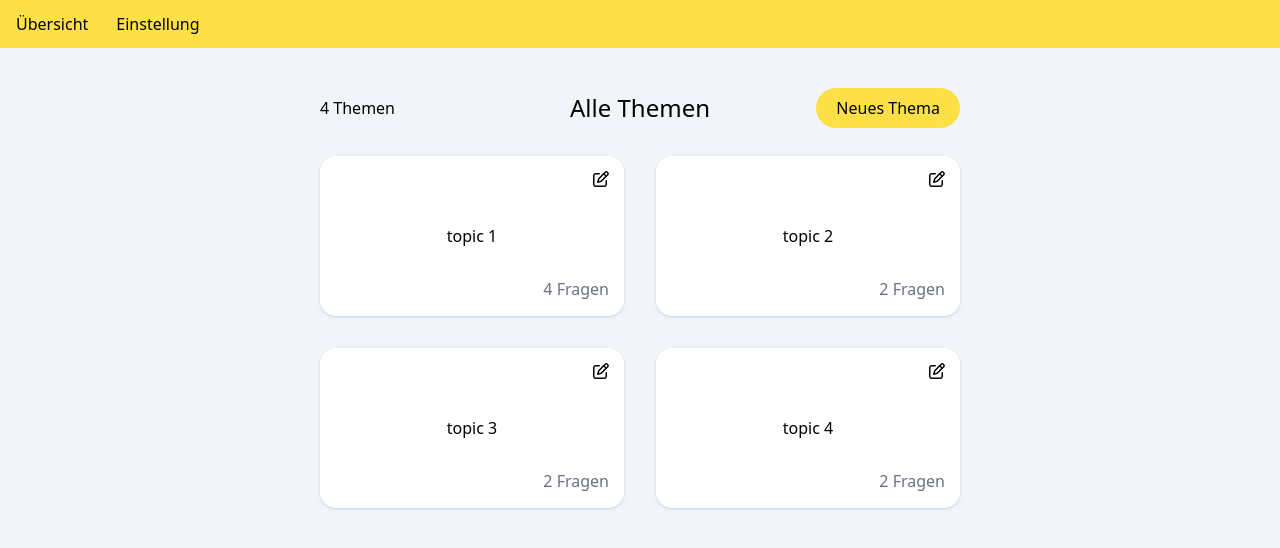
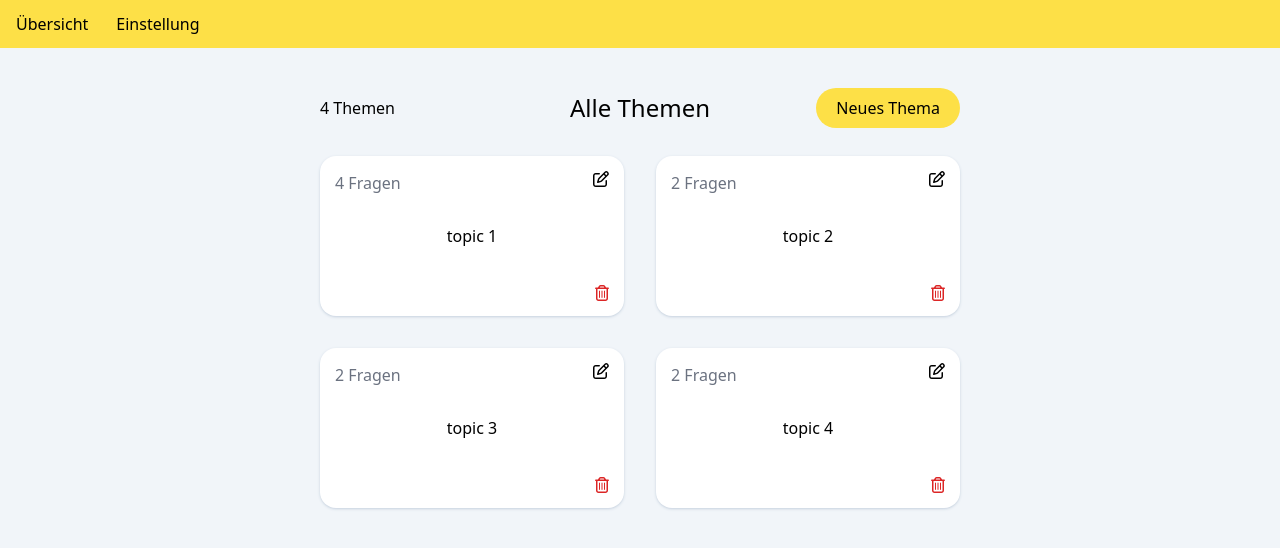
Before and after one commit to katharina-spiecker/edu-game-dashboard, a React (Vite) app: page / in a window 1280 px wide. Shown: the top 548 px of the page. Built offline with nearby package versions, Linux system fonts and the light colour scheme; the HTML template or start-up script is replaced by a standard one.

Commit message:
add delete option

```diff
--- a/src/components/MultipleChoiceCard.jsx
+++ b/src/components/MultipleChoiceCard.jsx
@@ -1,5 +1,5 @@
 import { FontAwesomeIcon } from "@fortawesome/react-fontawesome";
-import { faPenToSquare } from "@fortawesome/free-regular-svg-icons";
+import { faPenToSquare, faTrashCan } from "@fortawesome/free-regular-svg-icons";
 import { faCheck } from "@fortawesome/free-solid-svg-icons";
 
 /**
@@ -13,7 +13,7 @@ import { faCheck } from "@fortawesome/free-solid-svg-icons";
  * @param {Object} content besteht aus der Eigenschaft answers
  * @param {Function} openModal öffnet das Bearbeiten-Modal mit Frage und Antworten
  */
-function MultipleChoiceCard({ content, openModal }) {
+function MultipleChoiceCard({ content, openModal, deleteQuizHandler }) {
 
     return (
         <div className="bg-white shadow shadow-slate-300 p-4 relative rounded-2xl mb-7">
@@ -38,6 +38,12 @@ function MultipleChoiceCard({ content, openModal }) {
                 onClick={openModal}
             />
 
+            <FontAwesomeIcon
+                icon={faTrashCan}
+                className="card__delete-icon text-red-600 absolute hover:cursor-pointer"
+                onClick={deleteQuizHandler}
+             />
+
         </div>
     )
 }
--- a/src/components/TopicCard.jsx
+++ b/src/components/TopicCard.jsx
@@ -1,6 +1,6 @@
 import "../styles/TopicCard.css";
 import { FontAwesomeIcon } from "@fortawesome/react-fontawesome";
-import { faPenToSquare } from "@fortawesome/free-regular-svg-icons";
+import { faPenToSquare, faTrashCan } from "@fortawesome/free-regular-svg-icons";
 import { useNavigate } from "react-router-dom";
 
 /**
@@ -17,20 +17,25 @@ import { useNavigate } from "react-router-dom";
  * @param {number} topicId Themen Id
  * @param {number} questionCount Anzahl der Mehrfachauswahlfragen des Themas
  */
-function TopicCard({ topicName, topicId, questionCount }) {
+function TopicCard({ topicName, topicId, questionCount, deleteHandler }) {
   const navigate = useNavigate();
 
   return (
     <div className="bg-white shadow shadow-slate-300 p-4 relative rounded-2xl h-40 flex justify-center items-center">
       <div>{topicName}</div>
+      <span className="absolute topic-card__number text-gray-500">
+        {questionCount} {questionCount === 1 ? "Frage" : "Fragen"}
+      </span>
       <FontAwesomeIcon
         icon={faPenToSquare}
         className="card__edit-icon absolute hover:cursor-pointer"
         onClick={() => navigate(`/edit-topic/${topicId}`)}
       />
-      <span className="absolute topic-card__number text-gray-500">
-        {questionCount} {questionCount === 1 ? "Frage" : "Fragen"}
-      </span>
+      <FontAwesomeIcon
+        icon={faTrashCan}
+        className="card__delete-icon text-red-600 absolute hover:cursor-pointer"
+        onClick={deleteHandler}
+      />
     </div>
   );
 }
--- a/src/styles/TopicCard.css
+++ b/src/styles/TopicCard.css
@@ -1,9 +1,14 @@
 .topic-card__number {
-  right: 15px;
-  bottom: 15px;
+  left: 15px;
+  top: 15px;
 }
 
 .card__edit-icon {
   right: 15px;
   top: 15px;
 }
+
+.card__delete-icon {
+  right: 15px;
+  bottom: 15px;
+}
--- a/src/views/OverviewTopicsView.jsx
+++ b/src/views/OverviewTopicsView.jsx
@@ -18,7 +18,11 @@ function OverviewTopicsView() {
   const [modalIsOpen, setModalIsOpen] = useState(false);
   const [newTopic, setNewTopic] = useState("");
 
-  // TODO: figure out how to generate ids best - maybe uuid
+
+  /**
+   * Fügt dem topics array ein neues topic Objekt hinzu.
+   * Setzt leeren Array als Standardwert der quiz Eigenschaft.
+   */
   function saveNewTopic() {
     setTopics(prevTopics => {
       return [
@@ -38,6 +42,19 @@ function OverviewTopicsView() {
     setNewTopic("");
   }
 
+  /**
+   * Löscht ein topic Objekt vom topic state
+   * @param {number} index
+   */
+  function deleteHandler(index) {
+    setTopics(prevState => {
+      const updatedState = [...prevState];
+      updatedState.splice(index, 1);
+      return updatedState;
+    })
+
+  }
+
   return (
     <>
       <div className="flex items-center justify-between mx-auto mb-7">
@@ -50,12 +67,13 @@ function OverviewTopicsView() {
         </div>
       </div>
       <div className="grid grid-cols-2 gap-8 max-w-2xl mx-auto">
-        {topics.map((topic) => (
+        {topics.map((topic, index) => (
           <TopicCard
             key={topic.id}
             topicName={topic.topicName}
             questionCount={topic.quiz.length}
             topicId={topic.id}
+            deleteHandler={() => deleteHandler(index)}
           />
         ))}
       </div>
--- a/src/views/SingleTopicView.jsx
+++ b/src/views/SingleTopicView.jsx
@@ -20,6 +20,7 @@ function SingleTopicView() {
   const { id } = useParams();
 
   const topic = data.find((topic) => topic.id == id);
+  const [quizArr, setQuizArr] = useState(topic.quiz);
   const [modalIsOpen, setModalIsOpen] = useState(false);
   const [mode, setMode] = useState(null);
   const [quizIndex, setQuizIndex] = useState(null);
@@ -41,7 +42,7 @@ function SingleTopicView() {
   function openModal(mode = "", index = null) {
     if (mode === "edit") {
       setQuizIndex(index);
-      setEditQuizContent(topic.quiz[index]);
+      setEditQuizContent(quizArr[index]);
     }
     setMode(mode);
     setModalIsOpen(true);
@@ -69,7 +70,12 @@ function SingleTopicView() {
 
   function saveNewHandler() {
     // add quiz
-    topic.quiz.push(newMultipleChoiceQuiz);
+    setQuizArr(prevState => {
+      return [
+        ...prevState,
+        newMultipleChoiceQuiz
+      ];
+    });
     // reset quiz
     setNewMultipleChoiceQuiz({
       question: null,
@@ -92,7 +98,12 @@ function SingleTopicView() {
    * Saves edited quiz item.
    */
   function saveEditHandler() {
-    topic.quiz[quizIndex] = editQuizContent;
+    setQuizArr(prevState => {
+      const updatedQuizArr = [...prevState];
+      updatedQuizArr[quizIndex] = editQuizContent;
+      return updatedQuizArr;
+    });
+
     resetModal();
   }
 
@@ -174,11 +185,25 @@ function SingleTopicView() {
     })
   }
 
+  /**
+   * Delete quiz object from quizArr state
+   * @param {*} index
+   */
+  function deleteQuizHandler(index) {
+    setQuizArr(prevState => {
+      // clone arr and remove object
+      const updatedQuizArr = [...prevState];
+      updatedQuizArr.splice(index, 1);
+
+      return updatedQuizArr;
+    });
+  }
+
   return (
     <>
       <div className="flex items-center justify-between mx-auto mb-7">
         <span className="inline-block w-1/3">
-          {topic.quiz.length} {topic.quiz.length === 1 ? "Frage" : "Fragen"}
+          {quizArr.length} {quizArr.length === 1 ? "Frage" : "Fragen"}
         </span>
         <h1 className="text-center text-2xl">Thema {topic.topicName}</h1>
         <div className="w-1/3 text-end">
@@ -190,11 +215,12 @@ function SingleTopicView() {
       </div>
 
       {
-        topic.quiz.map((item, index) => (
+        quizArr.map((item, index) => (
           <MultipleChoiceCard
             key={index}
             content={item}
             openModal={() => openModal("edit", index)}
+            deleteQuizHandler={() => deleteQuizHandler(index)}
           />
         ))
       }
```
